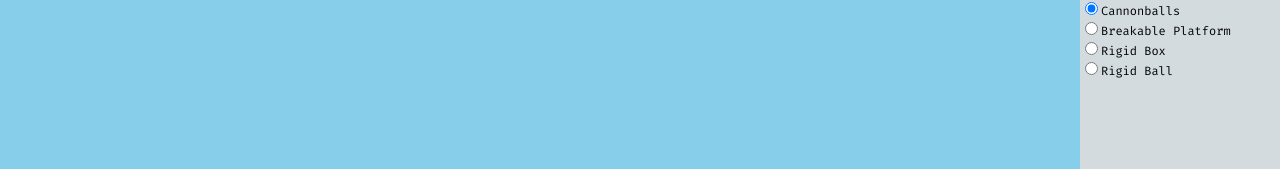
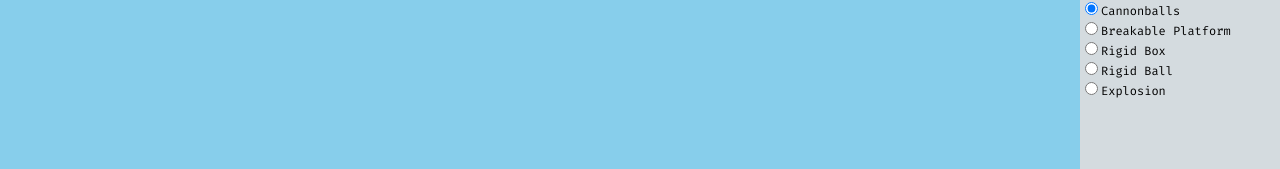
Before and after one commit to ProgrammerSahil/simulationDerby, a React (Vite) app: page / in a window 1280 px wide. Shown: the part 116-285 px from the top of the page. Built offline with nearby package versions, Linux system fonts and the light colour scheme.

Commit message:
EXPLOSIONSS

```diff
--- a/src/App.tsx
+++ b/src/App.tsx
@@ -1,11 +1,12 @@
 import { useEffect, useRef, useState } from "react";
-import Matter from "matter-js";
+import Matter, { World } from "matter-js";
 import "./App.css";
 import {
   createSmallCannonBall,
   createBreakablePlatform,
   createRigidbox,
   createRigidBall,
+  createExplotion
 } from "./matterFunctions/spawnItems.ts";
 
 function App() {
@@ -95,6 +96,8 @@ function App() {
         }
         else if (selectedToolRef.current === "rigidBall"){
           spawnRigidBall(x, y);
+        } else if(selectedToolRef.current === "explosion"){
+          createExplotion(x, y, Matter, engine.world, 200);
         }
       };
 
@@ -150,6 +153,8 @@ function App() {
         runnerRef.current = null;
       };
     }
+
+
   }, []);
 
   return (
@@ -205,6 +210,17 @@ function App() {
             />
             <label htmlFor="rigidBall">Rigid Ball</label>
           </div>
+          <div>
+            <input
+              type="radio"
+              name="tool"
+              id="explosion"
+              value="explosion"
+              checked={selectedTool === "explosion"}
+              onChange={handleToolChange}
+            />
+            <label htmlFor="explosion">Explosion</label>
+          </div>
         </div>
       </div>
     </div>
--- a/src/matterFunctions/spawnItems.ts
+++ b/src/matterFunctions/spawnItems.ts
@@ -1,10 +1,10 @@
-import Matter from "matter-js";
+import Matter, { Composite } from "matter-js";
 
 const createSmallBox = (x: number, y: number, color: string, matter: typeof Matter) => {
   const smallBox = matter.Bodies.rectangle(x, y, 8, 8, {
     friction: 5,
     frictionStatic: 3.0,
-    density: 0.08,
+    density: 1,
     restitution: 0,
     render: {
       fillStyle: color,
@@ -39,6 +39,23 @@ const createRigidBall = (x: number, y:number, color:string, matter: typeof Matte
   return rigidBall;
 }
 
+const createExplotion = (x:number, y: number, matter: typeof Matter, world: Matter.World, blastRadius:number) => {
+  const allBodies = matter.Composite.allBodies(world);
+  allBodies.forEach(body => {
+    const dx = body.position.x - x;
+    const dy = body.position.y - y;
+    const distance = Math.sqrt(dx * dx + dy * dy);
+
+    if (distance < blastRadius && distance > 0) {
+      const force = 0.06 * (200 - distance) / distance;
+      Matter.Body.applyForce(body, body.position, {
+        x: dx * force,
+        y: dy * force
+      });
+    }
+  });
+}
+
 const createRigidbox = (x: number, y: number, color: string, matter: typeof Matter) => {
   const rigidBox = matter.Bodies.rectangle(x, y, 80, 80, {
     density: 0.1,
@@ -63,4 +80,4 @@ const createBreakablePlatform = (worldHeight: any, x: number) => {
       return boxes;
 }
 
-export { createSmallBox, createSmallCannonBall, createBreakablePlatform, createRigidbox, createRigidBall };
+export { createSmallBox, createSmallCannonBall, createBreakablePlatform, createRigidbox, createRigidBall, createExplotion };
```
